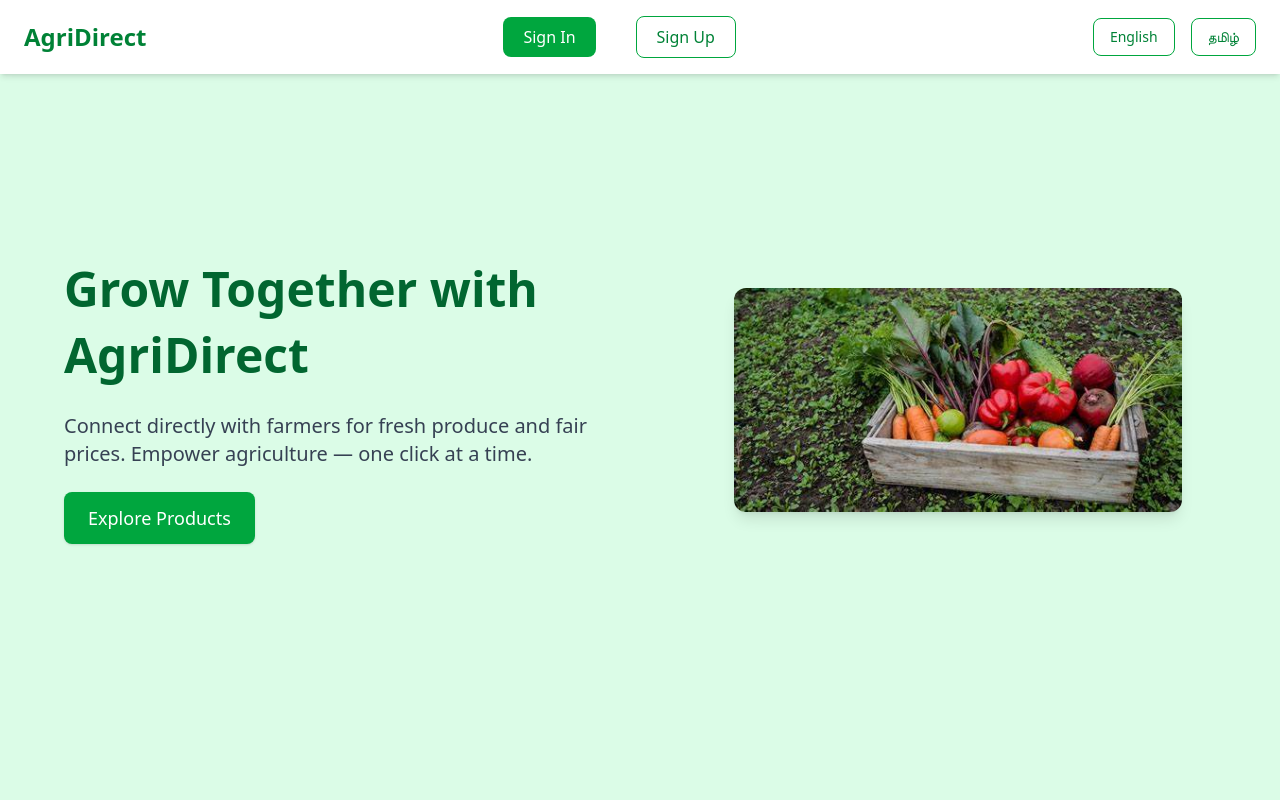
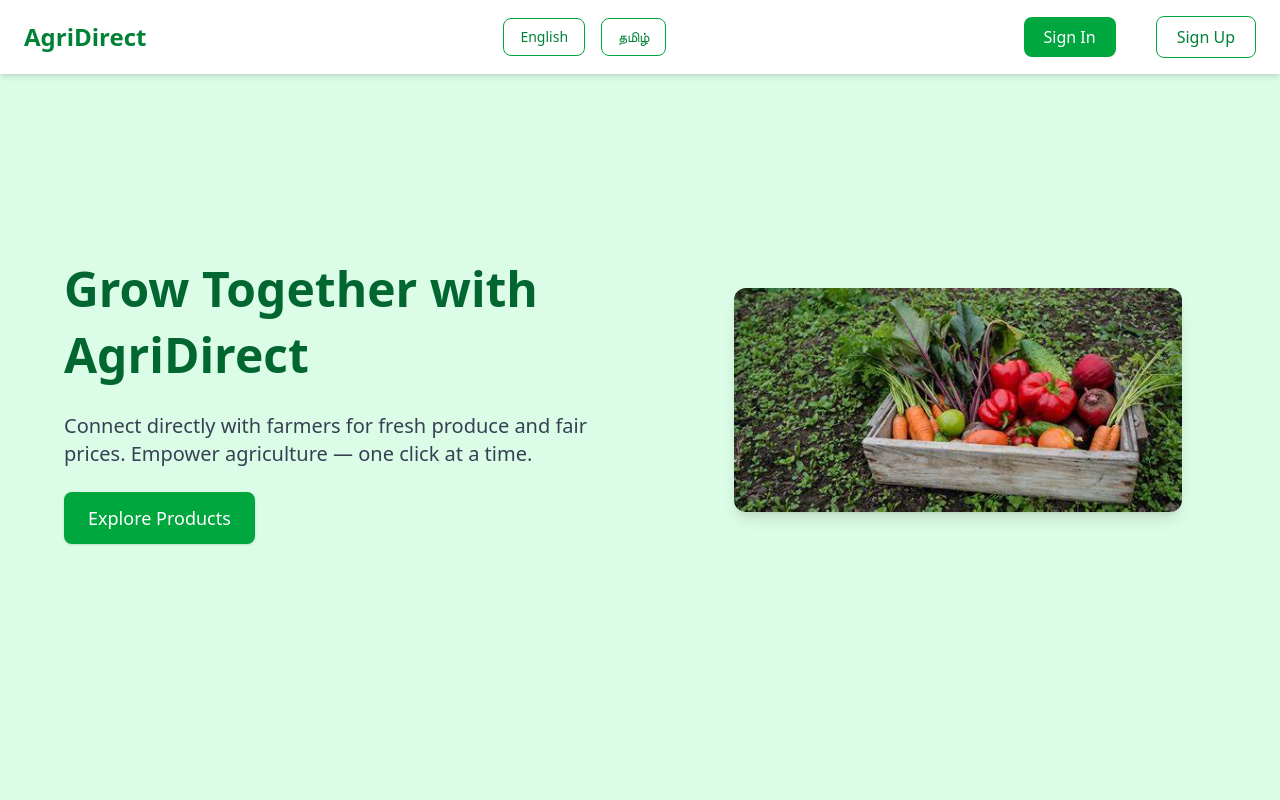
Before and after one commit to Venkey45R/hackathon, a React (Vite) app in the folder front-end/Hackathon/: page / in a window 1280 px wide. Shown: the top 800 px of the page. Built offline with nearby package versions, Linux system fonts and the light colour scheme.

Commit message:
modified navbar

```diff
--- a/front-end/Hackathon/src/componenets/Homepage.jsx
+++ b/front-end/Hackathon/src/componenets/Homepage.jsx
@@ -11,6 +11,7 @@ export default function Home() {
       {/* Navbar */}
       <nav className="fixed top-0 z-50 flex items-center justify-between w-full px-6 py-4 bg-white shadow-md">
         <h1 className="text-2xl font-bold text-green-700">{t('app.title')}</h1>
+        <LanguageSwitcher />
         <div className="space-x-10">
           <Link to="/signin">
             <button className="px-5 py-2 text-white bg-green-600 rounded-lg hover:bg-green-700">
@@ -23,7 +24,6 @@ export default function Home() {
             </button>
           </Link>
         </div>
-        <LanguageSwitcher />
       </nav>
 
       <section className="flex flex-col-reverse items-center justify-between min-h-screen px-6 py-20 bg-green-100 md:flex-row">
```
